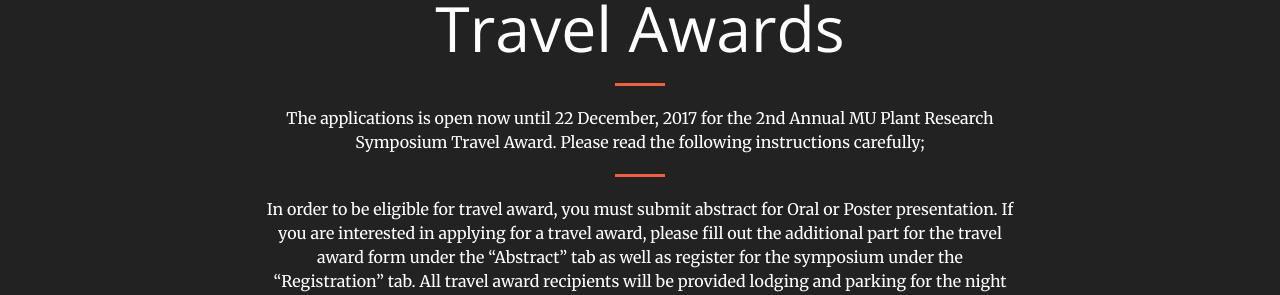
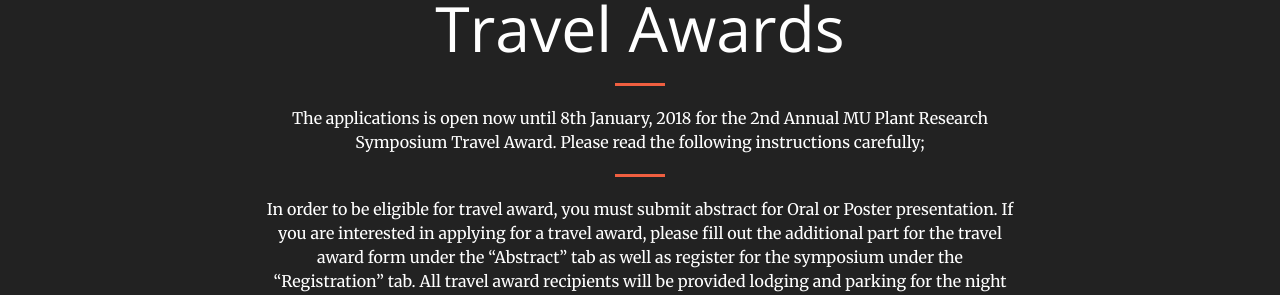
Before and after one commit to mupioneersymposium/mupioneersymposium.github.io, a Jekyll site: the page built from travel.md, in a window 1280 px wide. Shown: the part 149-444 px from the top of the page. Built offline with Jekyll 4.4.1, drawn with Linux system fonts in a browser that asks for light colours.

Commit message:
Update travel.md
date change

```diff
--- a/travel.md
+++ b/travel.md
@@ -6,7 +6,7 @@ layout: regular
 # Travel Awards
 <hr style="clear: both;" />
 
-The applications is open now until 22 December, 2017 for the 2nd Annual MU Plant Research Symposium Travel Award. Please read the following instructions carefully;
+The applications is open now until 8th January, 2018 for the 2nd Annual MU Plant Research Symposium Travel Award. Please read the following instructions carefully;
 <hr style="clear: both;" />
 In order to be eligible for travel award, you must submit abstract for Oral or Poster presentation. If you are interested in applying for a travel award, please fill out the additional part for the travel award form under the "Abstract" tab  as well as register for the symposium under the “Registration” tab. All travel award recipients will be provided lodging and parking for the night of 7th February and 8th February, 2018. If additional funds remain, they will be awarded based on the travel needs of each individual. Recipients can use up to the additional awarded amount (if applicable), and will need to provide receipts for travel costs within **five** working days after the end of the symposium to be reimbursed.
 <hr style="clear: both;" />
```
